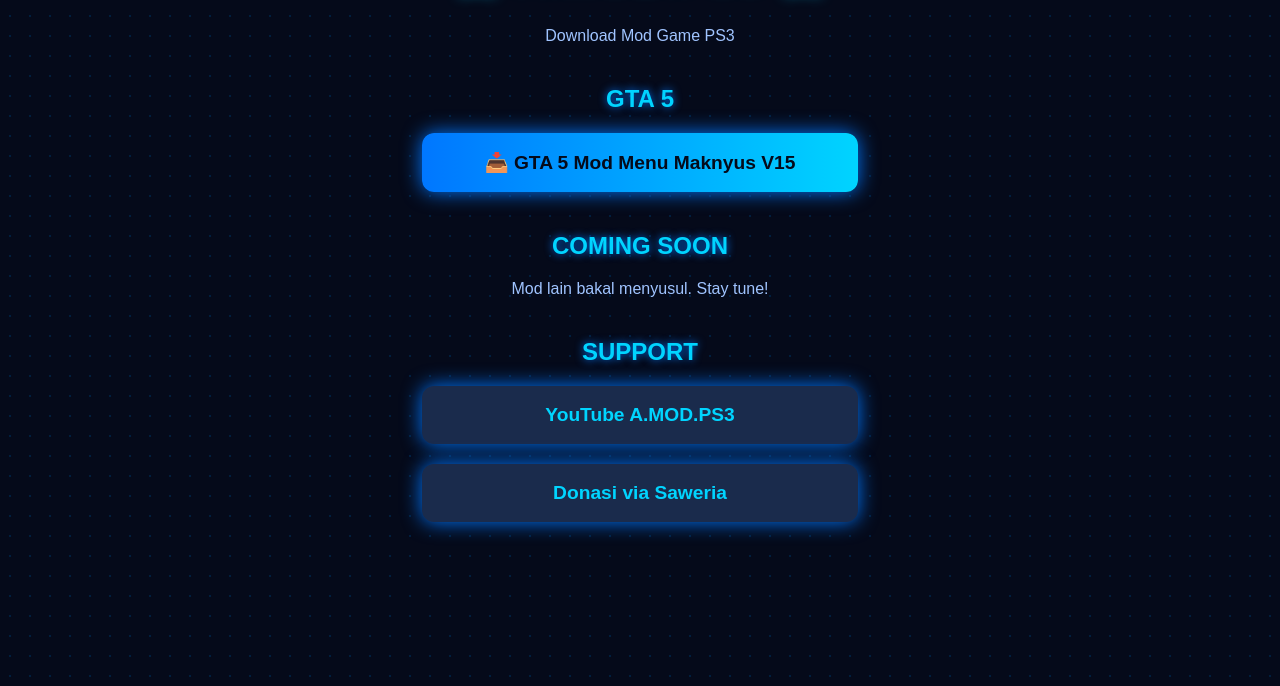
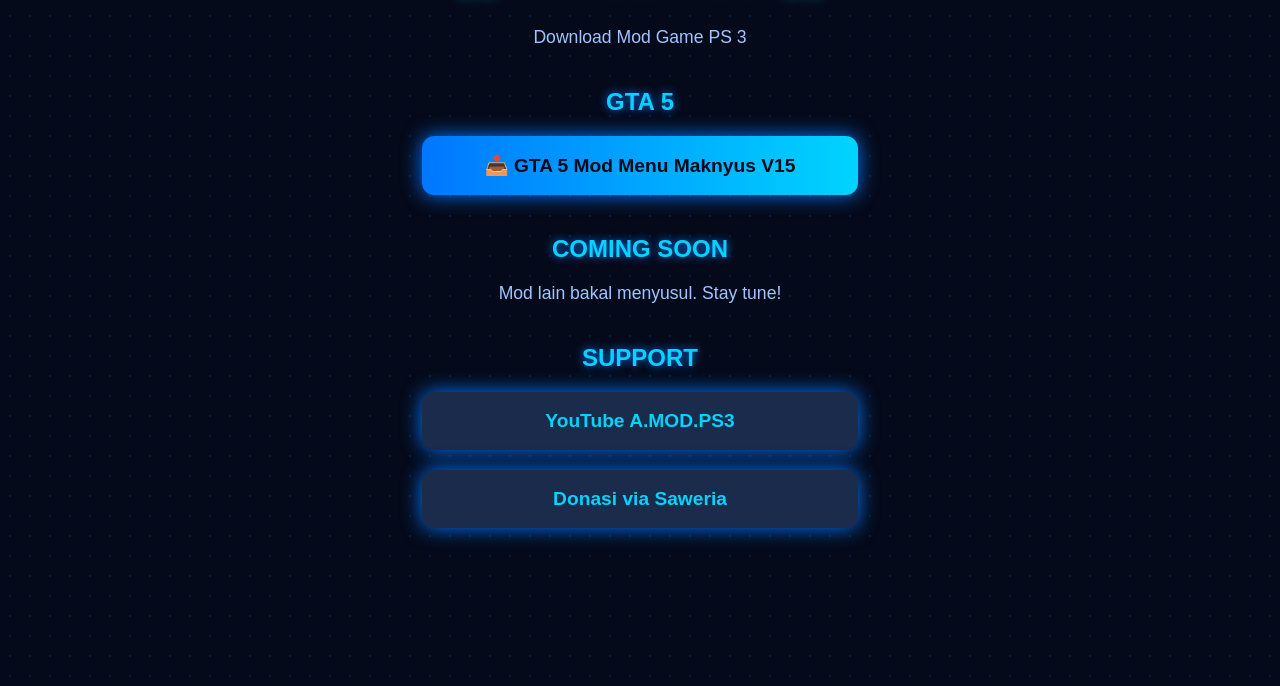
Before and after one commit to AMODPS3/amodps3, a plain HTML site: page index.html in a window 1280 px wide. Shown: the part 114-800 px from the top of the page. Drawn offline with Linux system fonts and the light colour scheme.

Commit message:
Update paragraph text and font size in index.html

```diff
--- a/index.html
+++ b/index.html
@@ -19,7 +19,7 @@
             text-shadow: 0 0 15px #00D4FF;
             color: #00D4FF;
         }
-        p { color: #A0C4FF; }
+        p { color: #A0C4FF; font-size: 1.1em; }
         .btn {
             display: block;
             background: linear-gradient(90deg, #0077FF, #00D4FF);
@@ -46,7 +46,7 @@
 </head>
 <body>
     <h1>⭐ A.MOD.PS3 ⭐</h1>
-    <p>Download Mod Game PS3 </p>
+    <p>Download Mod Game PS 3</p>
 
     <div class="section">
         <h2>GTA 5</h2>
```
